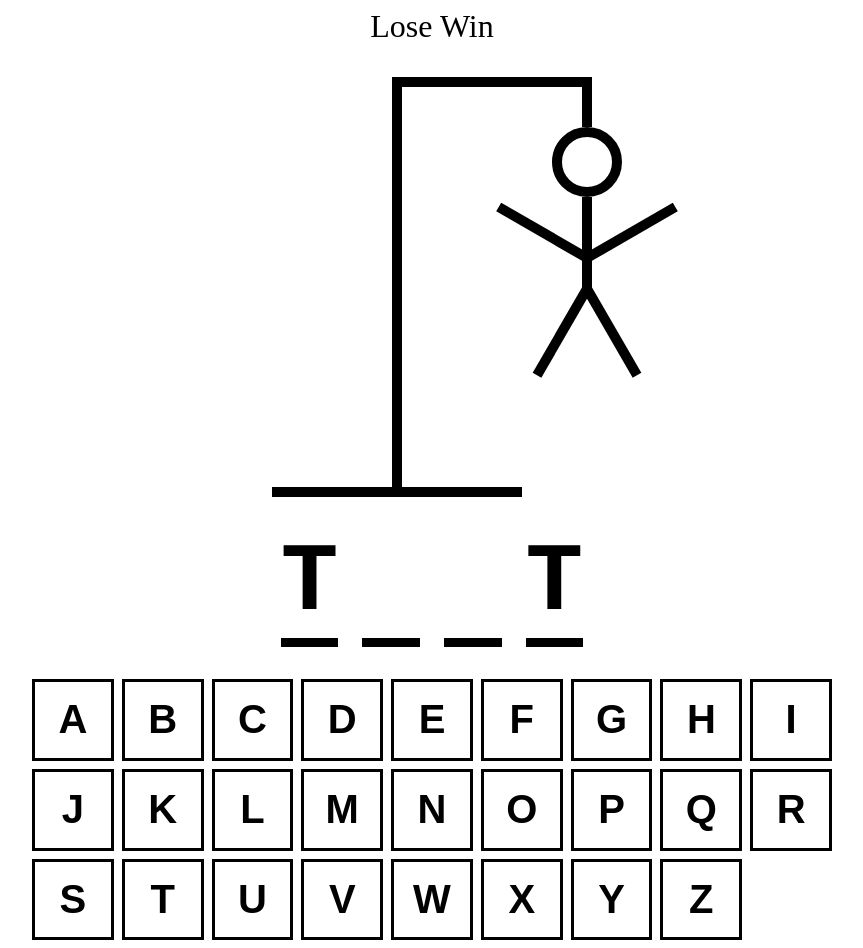
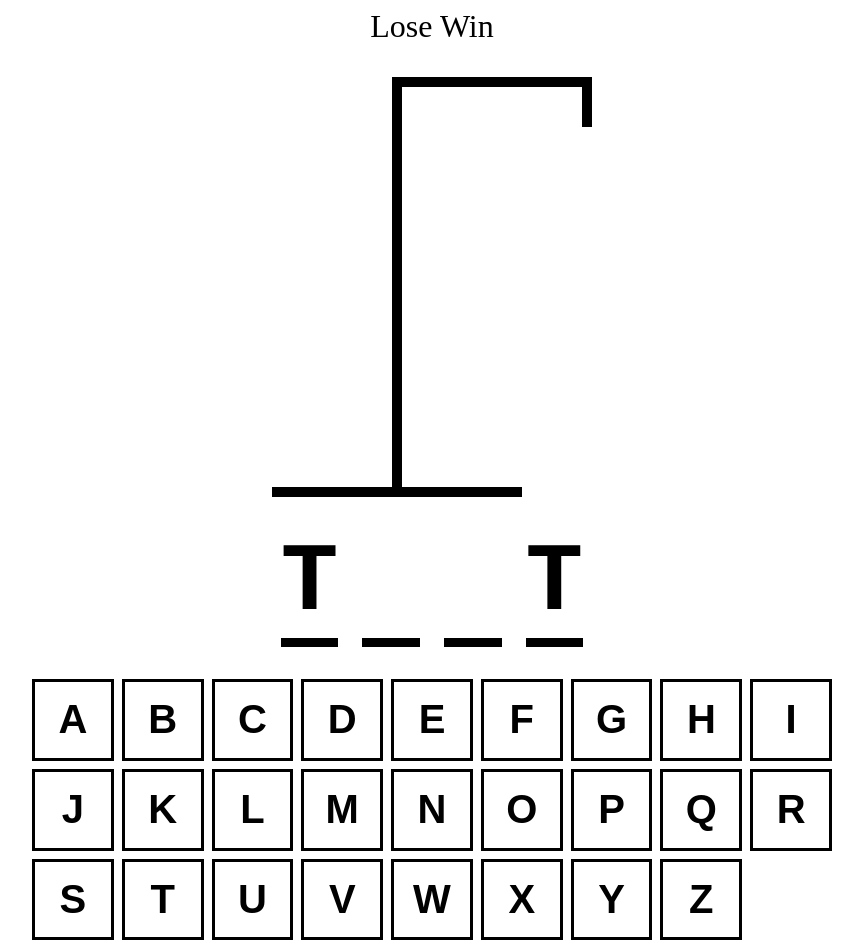
Before and after one commit to raycris/hangman, a React (Vite) app: page / in a window 1280 px wide. Shown: the whole page, without its empty margins (208-1071 px from the left). Built offline with nearby package versions, Linux system fonts and the light colour scheme.

Commit message:
logic to draw the hangman ready

```diff
--- a/src/App.tsx
+++ b/src/App.tsx
@@ -10,7 +10,9 @@
   });
 
   const [guessedLetters, setGuessedLetters] = useState<string[]>([]);
-  console.log(wordToGuess);
+  const inCorrectLetters = guessedLetters.filter(
+    (letter) => !wordToGuess.includes(letter)
+  );
 
   return (
     <div
@@ -24,8 +26,8 @@
       }}
     >
       <div style={{ fontSize: "2rem", textAlign: "center" }}>Lose Win</div>
-      <HangmanDrawing />
-      <HangmanWord />
+      <HangmanDrawing numberOfGuesses={inCorrectLetters.length} />
+      <HangmanWord guessedLetters={guessedLetters} wordToGuess={wordToGuess} />
       <div style={{ alignSelf: "stretch" }}>
         <Keyboard />
       </div>
--- a/src/components/drawing/hangmanDrawing.tsx
+++ b/src/components/drawing/hangmanDrawing.tsx
@@ -7,15 +7,16 @@
 const LEFT_LEG = <div className={styles["left-leg"]} />;
 const RIGHT_LEG = <div className={styles["right-leg"]} />;
 
-const HangmanDrawing = () => {
+const BODY_PARTS = [HEAD, BODY, RIGHT_ARM, LEFT_ARM, RIGHT_LEG, LEFT_LEG];
+
+type HangmanDrawingProps = {
+  numberOfGuesses: number;
+};
+
+const HangmanDrawing = ({ numberOfGuesses }: HangmanDrawingProps) => {
   return (
     <div className={styles.container}>
-      {HEAD}
-      {BODY}
-      {LEFT_ARM}
-      {RIGHT_ARM}
-      {RIGHT_LEG}
-      {LEFT_LEG}
+      {BODY_PARTS.slice(0, numberOfGuesses)}
       <div className={styles.rope} />
       <div className={styles["horizontal-rope"]} />
       <div className={styles.stick} />
```
